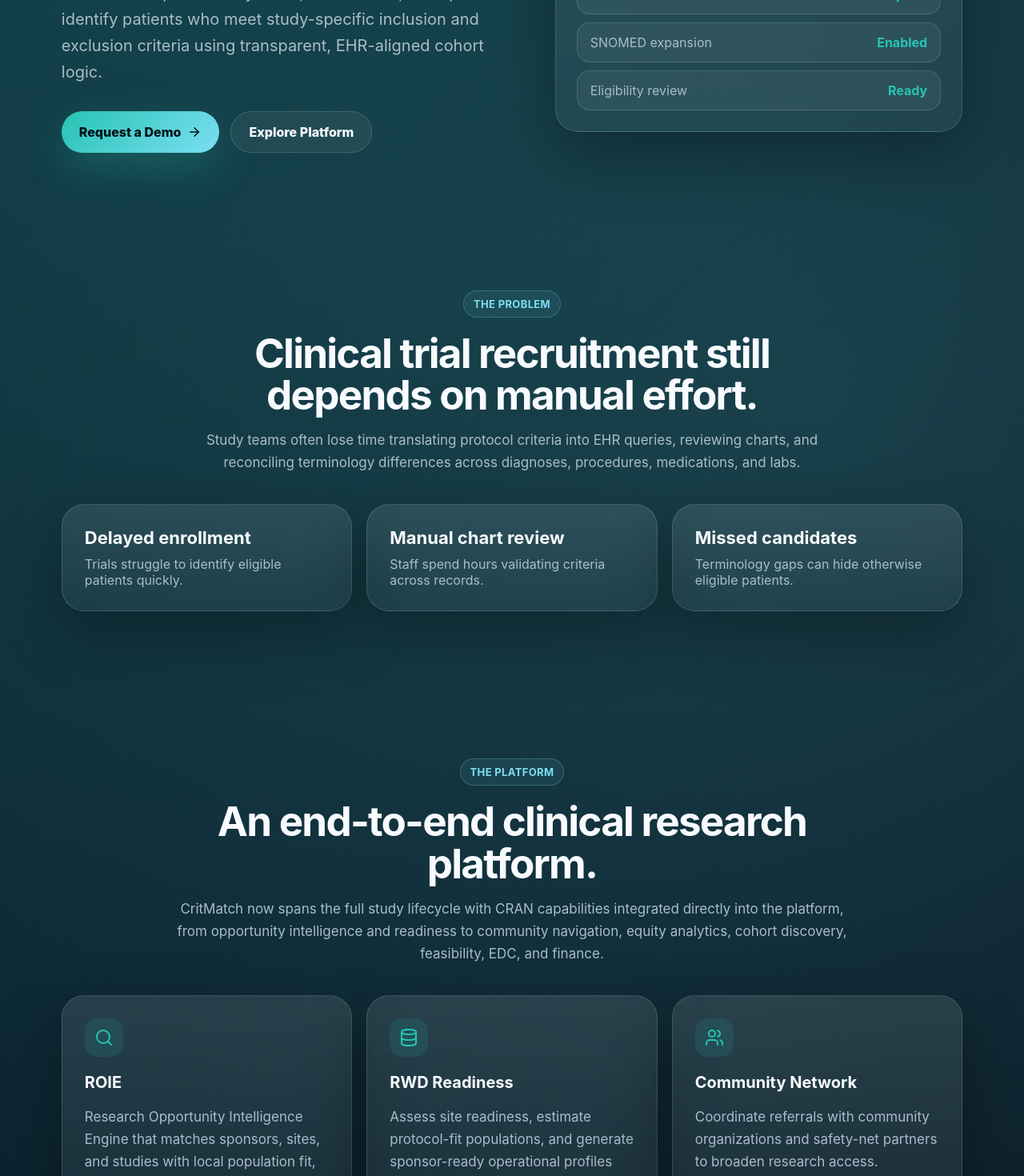
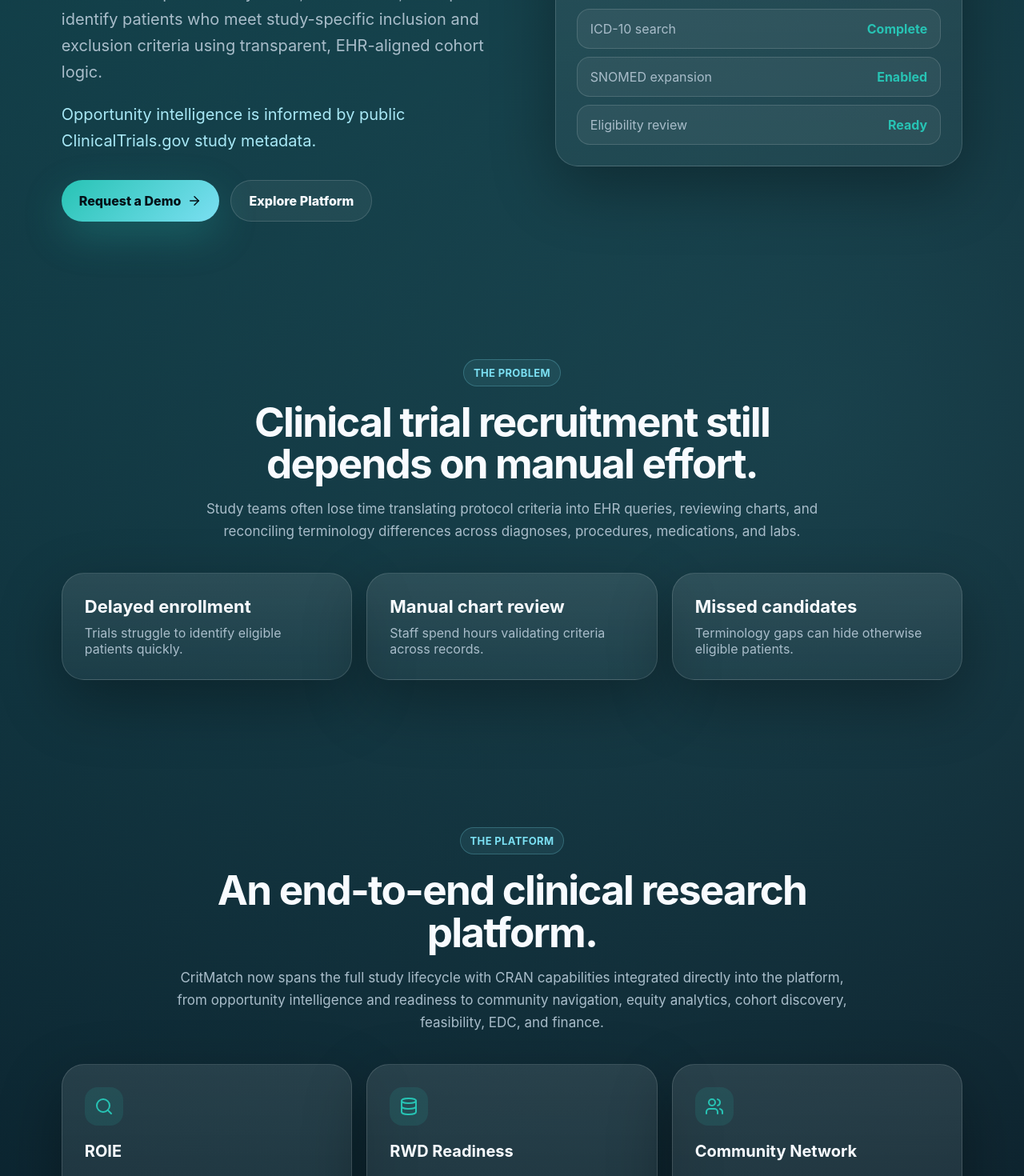
Before and after one commit to bevroy/CritMatch-Research-Website, a React (Vite) app in the folder critmatch-branded-website/: page / in a window 1280 px wide. Shown: the part 680-2150 px from the top of the page at 80% size. Built offline with nearby package versions, Linux system fonts and the light colour scheme.

Commit message:
Highlight ClinicalTrials.gov in hero, ROIE, and feature matrix

```diff
--- a/critmatch-branded-website/src/main.jsx
+++ b/critmatch-branded-website/src/main.jsx
@@ -29,7 +29,7 @@
   {
     icon: <Search />,
     title: "ROIE",
-    text: "Research Opportunity Intelligence Engine that matches sponsors, sites, and studies with local population fit, including recruiting status and study-contact context."
+    text: "Research Opportunity Intelligence Engine that continuously ingests public ClinicalTrials.gov records, normalizes NCT metadata, and matches sponsors, sites, and studies with local population fit, recruiting status, and study-contact context."
   },
   {
     icon: <Database />,
@@ -105,6 +105,7 @@
   { feature: "Studies workspace and protocol operations", trinetx: false, deep6: false, slicerdicer: false, oracle: false, critmatch: true },
   { feature: "Feasibility workflows", trinetx: true, deep6: false, slicerdicer: false, oracle: true, critmatch: true },
   { feature: "ROIE opportunity intelligence", trinetx: false, deep6: false, slicerdicer: false, oracle: false, critmatch: true },
+  { feature: "ClinicalTrials.gov ingestion with NCT-linked workflow context", trinetx: true, deep6: false, slicerdicer: false, oracle: false, critmatch: true },
   { feature: "RWD readiness profiling", trinetx: false, deep6: false, slicerdicer: false, oracle: false, critmatch: true },
   { feature: "Community referral network tools", trinetx: false, deep6: false, slicerdicer: false, oracle: false, critmatch: true },
   { feature: "Navigator barrier-resolution workspace", trinetx: false, deep6: false, slicerdicer: false, oracle: false, critmatch: true },
@@ -179,6 +180,9 @@
           <p>
             CritMatch helps health systems, researchers, and sponsors identify patients who meet
             study-specific inclusion and exclusion criteria using transparent, EHR-aligned cohort logic.
+          </p>
+          <p className="heroTrustline">
+            Opportunity intelligence is informed by public ClinicalTrials.gov study metadata.
           </p>
           <div className="heroButtons">
             <a className="primaryBtn" href="#contact">Request a Demo <ArrowRight size={18} /></a>
--- a/critmatch-branded-website/src/styles.css
+++ b/critmatch-branded-website/src/styles.css
@@ -219,6 +219,13 @@
 p { color: var(--muted); line-height: 1.65; font-size: 17px; }
 
 .heroCopy > p { max-width: 680px; font-size: 20px; }
+
+.heroTrustline {
+  margin-top: 10px;
+  max-width: 680px;
+  font-size: 14px;
+  color: color-mix(in oklab, var(--cyan) 68%, var(--white) 32%);
+}
 
 .heroButtons { display: flex; gap: 14px; margin-top: 32px; flex-wrap: wrap; }
 
```
